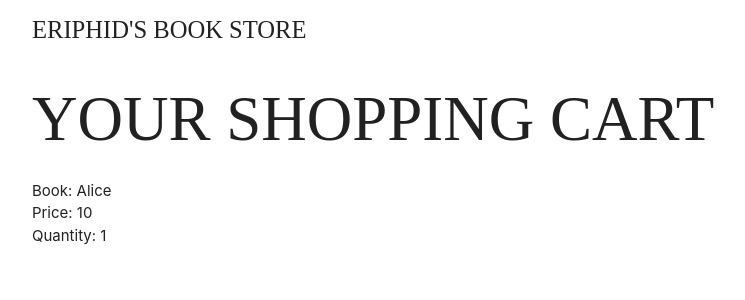
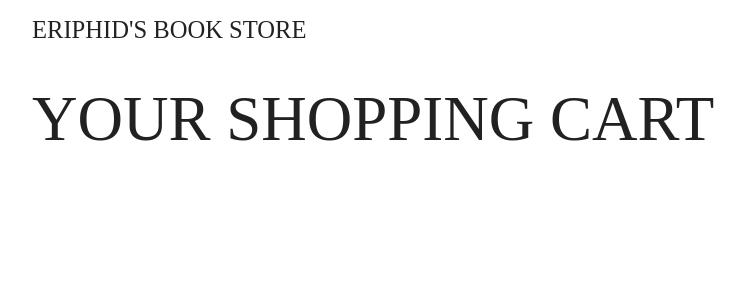
Before and after one commit to schemea/book-shop, an Angular app: page /cart in a window 1280 px wide. Shown: the top 300 px of the page, without its empty margins (48-793 px from the left). Built offline with nearby package versions, Linux system fonts and the light colour scheme; a web font is replaced by a local one.

Commit message:
add to cart button

```diff
--- a/src/app/book/card/book.component.html
+++ b/src/app/book/card/book.component.html
@@ -25,6 +25,9 @@
       <div class="rating" *ngIf="book.rating !== undefined">
         <i class="material-icons" *ngFor="let star of getStars()">{{star}}</i>
       </div>
+      <div class="buttons">
+        <i class="material-icons" (click)="addCart($event)">add_shopping_cart</i>
+      </div>
     </div>
 
   </div>
--- a/src/app/book/card/book.component.scss
+++ b/src/app/book/card/book.component.scss
@@ -62,3 +62,20 @@ $shadow-color: rgba(0, 0, 0, 0.8);
   z-index: 100;
   position: absolute;
 }
+
+.buttons{
+  text-align: right;
+  i{
+    cursor: pointer;
+    transition: background-color 0.2s, opacity 0.1s;
+    &:hover{
+      background-color: gray;
+    }
+  }
+}
+
+:not(:hover) .buttons {
+  i {
+    opacity: 0;
+  }
+}
--- a/src/app/book/card/book.component.ts
+++ b/src/app/book/card/book.component.ts
@@ -4,6 +4,8 @@ import { Book } from "shared/book";
 import M from "materialize-css";
 import { fadeScale } from "shared/animations";
 import { BookDetailsComponent } from "app/book/details";
+import { CartService } from "app/services/cart";
+import { Product } from "app/services/cart/product";
 
 @Component({
   selector: "app-book",
@@ -23,7 +25,7 @@ export class BookComponent implements OnInit, AfterContentInit {
   @ViewChild("card", null) card: ElementRef<HTMLDivElement>;
   modal: M.Modal;
 
-  constructor(private ref: ElementRef<HTMLElement>, private gapi: GoogleAPIService) {
+  constructor(private ref: ElementRef<HTMLElement>, private gapi: GoogleAPIService, private cart: CartService) {
     if (!this.thumbnailSize) {
       this.thumbnailSize = "thumbnail";
     }
@@ -33,6 +35,11 @@ export class BookComponent implements OnInit, AfterContentInit {
     if (this.thumbnailSize !== "thumbnail" && this.thumbnailSize !== "smallThumbnail") {
       this.gapi.retrieveHighResThumbnails(this.book);
     }
+  }
+
+  addCart(event: MouseEvent) {
+    event.stopPropagation();
+    this.cart.add(Product.fromBook(this.book));
   }
 
   ngAfterContentInit(): void {
--- a/src/app/services/cart/cart.service.ts
+++ b/src/app/services/cart/cart.service.ts
@@ -3,7 +3,7 @@ import { Observable, PartialObserver, Subscriber } from "rxjs";
 import { LaunchDiscount } from "./discouts";
 import { Product } from "./product";
 
-type ProductID = string | {id: string};
+type ProductID = string | { id: string };
 
 function getProductID(product: ProductID): string {
   if (typeof product === "string") {
@@ -17,25 +17,24 @@ function getProductID(product: ProductID): string {
   providedIn: "root"
 })
 export class CartService {
-  items = new Map<string, Product>();
+  items: Map<string, Product>;
   discounts: Discount[] = [];
   private observable: Observable<void>;
   private emitter: Subscriber<void>;
 
   constructor() {
+    this.items = new Map(JSON.parse(localStorage.getItem("cart")) || []);
     this.observable = new Observable(subscriber => {
       this.emitter = subscriber;
     });
 
-    const prod = new Product();
-    prod.description = "descrip";
-    prod.id = "dkqljl";
-    prod.name = "Alice";
-    prod.price = {amount: 10, currencyCode: "EUR"};
-    prod.quantity = 1;
-    prod.thumbnails = null;
-    this.items.set("dkqljl", prod);
     this.discounts.push(LaunchDiscount);
+
+    this.subscribe({
+      next: () => {
+        localStorage.setItem("cart", JSON.stringify([...this.items]));
+      }
+    });
   }
 
   get(product: ProductID) {
--- a/src/app/services/cart/product.ts
+++ b/src/app/services/cart/product.ts
@@ -10,18 +10,16 @@ export class Product {
   quantity = 1;
   description: string;
 
-  constructor(obj?: Book) {
-    if (obj instanceof Book) {
-      this.initializeFromBook(obj);
-    }
-  }
+  constructor() {  }
 
-  initializeFromBook(book: Book) {
-    this.name = book.title;
-    this.price = book.price;
-    this.thumbnails = book.thumbnails;
-    this.id = book.googleID;
-    this.description = book.description || book.textSnippet;
+  static fromBook(book: Book) {
+    const product = new Product();
+    product.name = book.title;
+    product.price = book.price;
+    product.thumbnails = book.thumbnails;
+    product.id = book.googleID;
+    product.description = book.description || book.textSnippet;
+    return product;
   }
 
   computeDiscountedPrice(discounts: Discount[]) {
```
